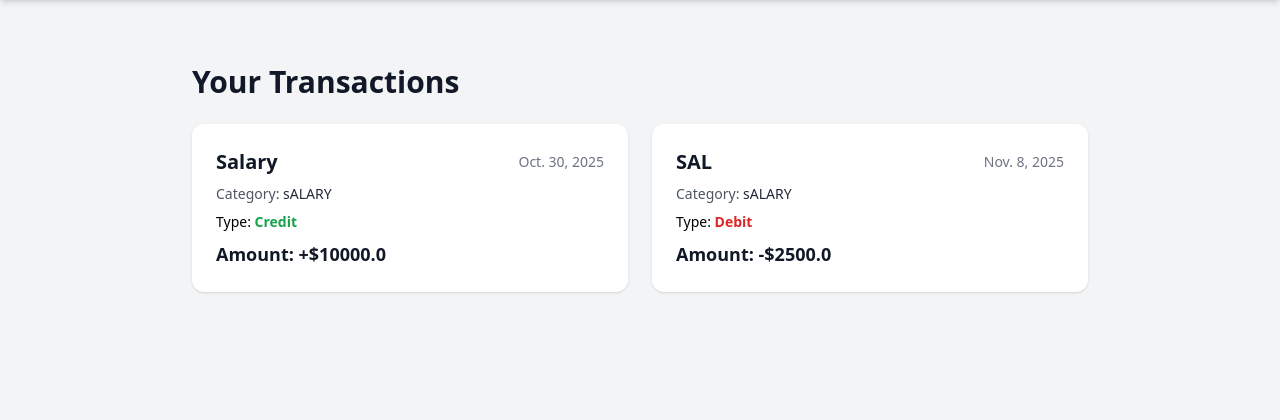
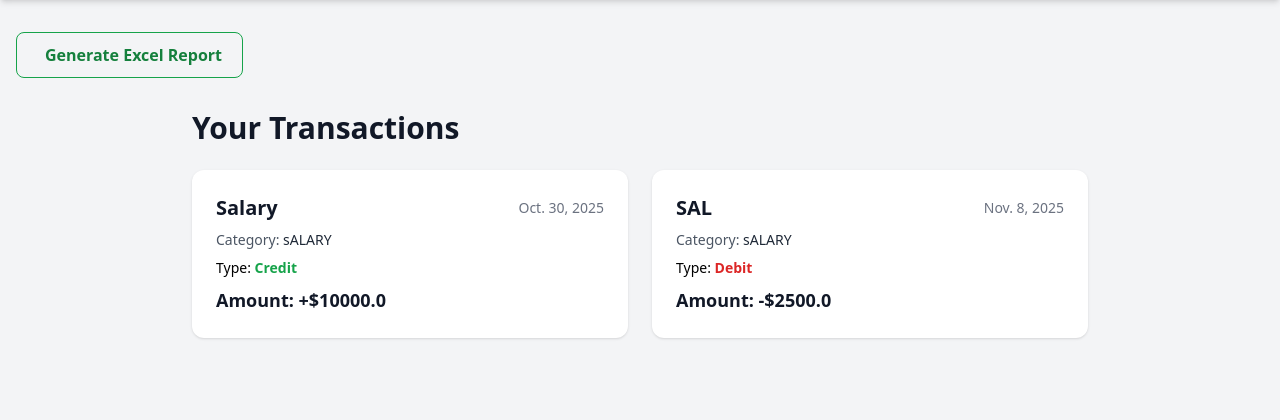
Before and after one commit to Saam22/Finance, a Django app: page /transactions/ in a window 1280 px wide. Shown: the part 64-484 px from the top of the page. Run offline with Django 5.2, Linux system fonts and the light colour scheme; a user stored in the database is signed in; data comes from the database, SQL or seed files in the repository; some libraries are stand-ins or nearby versions.

Commit message:
first commit

```diff
--- a/financetracker/templates/transaction_list.html
+++ b/financetracker/templates/transaction_list.html
@@ -2,6 +2,11 @@
 {% block title %}Transactions{% endblock title %}
 
 {% block content %}
+<a href="{% url 'export_transactions' %}"
+   class="inline-flex items-center gap-2 border border-green-600 text-green-700 font-semibold py-2.5 px-5 rounded-lg hover:bg-green-600 hover:text-white transition-all duration-300">
+   <i class="fa-solid fa-file-excel"></i>
+   Generate Excel Report
+</a>
 <div class="min-h-screen bg-gray-100 py-8 px-4 sm:px-6 lg:px-8">
   <div class="max-w-4xl mx-auto">
     <h1 class="text-3xl font-bold text-gray-900 mb-6">Your Transactions</h1>
@@ -40,3 +45,4 @@
   </div>
 </div>
 {% endblock content %}
+<script src="https://kit.fontawesome.com/a076d05399.js" crossorigin="anonymous"></script>
--- a/financetracker/urls.py
+++ b/financetracker/urls.py
@@ -1,6 +1,7 @@
 from django.urls import path
 from . import views
 from django.contrib.auth import views as auth_views
+from .views import export_transactions
 
 urlpatterns = [
     path('dashboard/', views.DashboardView.as_view(), name='dashboard'),
@@ -22,4 +23,5 @@ urlpatterns = [
     path('transactions/add/', views.TransactionCreateView.as_view(), name='transaction_add'),
     path('transactions/', views.TransactionListView.as_view(), name='transaction_list'),
     path('goals/add/', views.GoalCreateView.as_view(), name='goal_add'),
+    path('generate_report/', export_transactions, name='export_transactions'),
 ]
--- a/financetracker/views.py
+++ b/financetracker/views.py
@@ -1,4 +1,4 @@
-from django.shortcuts import render , redirect
+from django.shortcuts import render , redirect ,HttpResponse
 from django.views import View
 from financetracker.forms import RegisterForm , TransactionForm , GoalForm
 from django.contrib.auth import login ,logout
@@ -8,6 +8,7 @@ from django.contrib.auth.forms import AuthenticationForm
 from . models import Transaction , Goal
 from django.db.models import Sum
 from decimal import Decimal
+from .admin import TransactionResource
 
 # Create your views here.
 def dashboard(request):
@@ -120,3 +121,12 @@ class GoalCreateView(LoginRequiredMixin, View):
             return redirect('dashboard')
 
         return render(request, 'goal_form.html', {'form': form, 'current_balance': current_balance})
+
+def export_transactions(request):
+    user_transactions = Transaction.objects.filter(user=request.user)
+    transaction_resource = TransactionResource()
+    dataset=transaction_resource.export(queryset=user_transactions)
+    excel_data = dataset.export('xlsx')
+    response = HttpResponse(excel_data, content_type='application/vnd.ms-excel')
+    response['Content-Disposition'] = 'attachment; filename="transactions.xlsx"'
+    return response
--- a/tracker/settings.py
+++ b/tracker/settings.py
@@ -39,6 +39,7 @@ INSTALLED_APPS = [
     'django.contrib.staticfiles',
     'financetracker',
     'widget_tweaks',
+    'import_export',
 
 ]
 
```
Also changed, not shown: financetracker/admin.py (+11 -2 lines).
